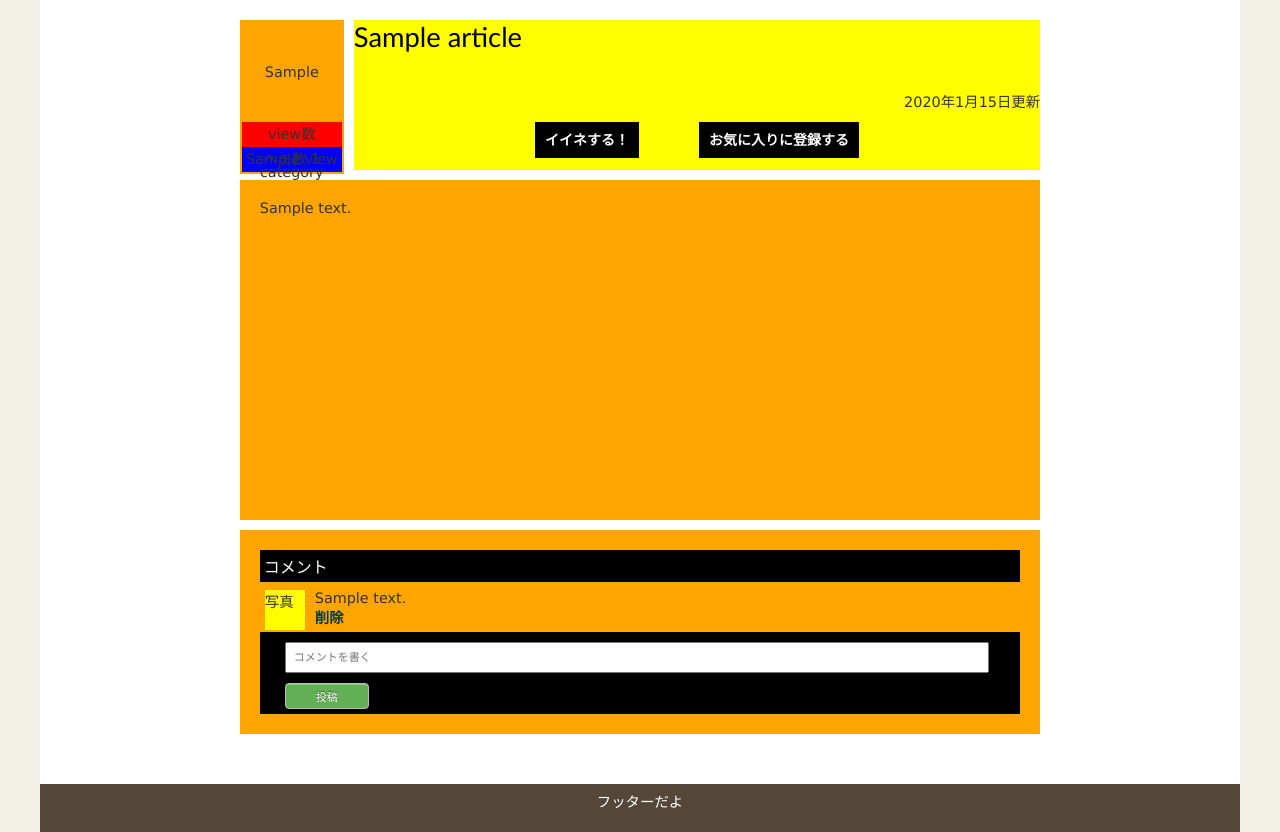
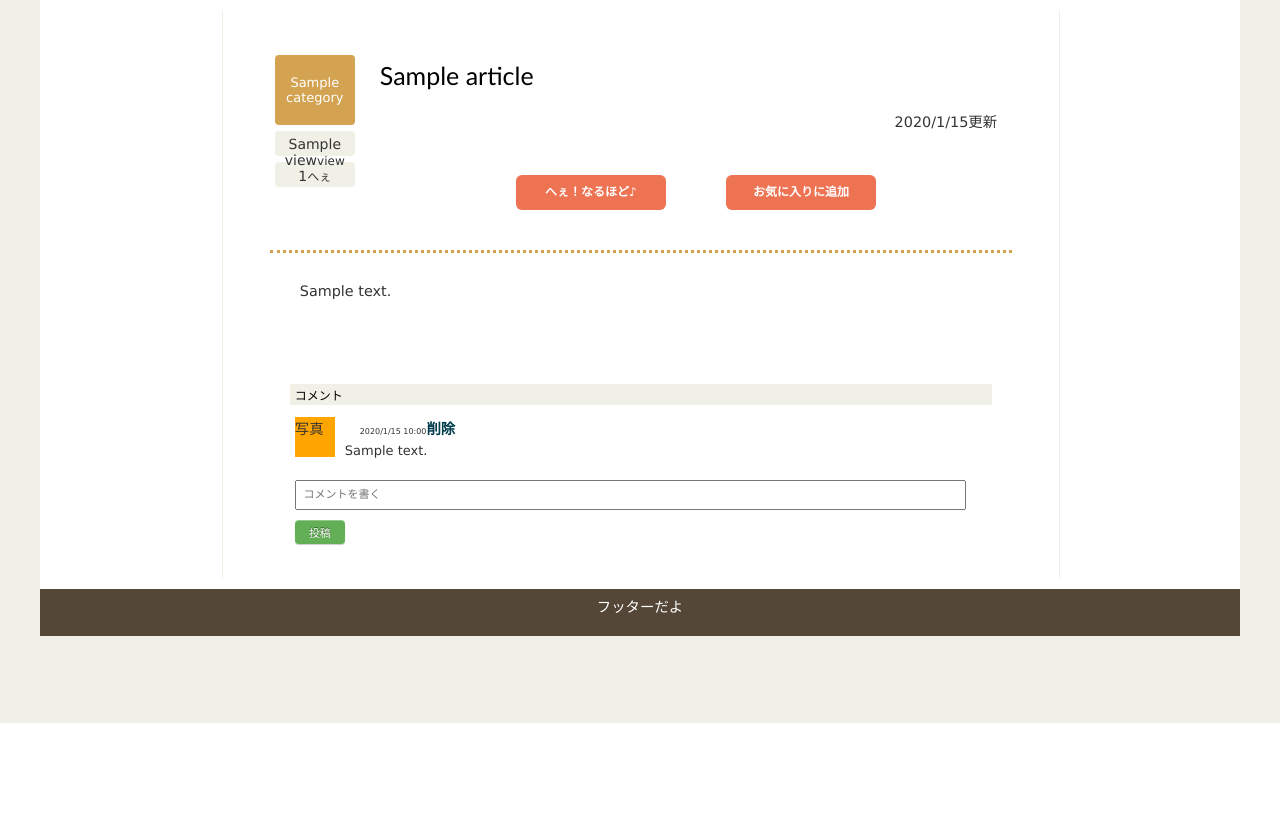
Before and after one commit to nakashi100/zatsugaku_platform, a CakePHP app: the page made by app/View/Articles/detail.ctp in a window 1280 px wide. Shown: the part 77-909 px from the top of the page. After the commit the page ends 800 px from the top, so only its background shows below. Run offline with PHP 8.4 and a stand-in for CakePHP, Linux system fonts and the light colour scheme; the template is opened without the code that fills it: most values are stand-ins (such as "Sample title", 1, 10 or a date in 2020); form fields are guessed from the names that the template uses; data that the repository does not hold is empty; some libraries are stand-ins or nearby versions.

Commit message:
article-detailにcssをあててデザイン済

```diff
--- a/app/View/Articles/detail.ctp
+++ b/app/View/Articles/detail.ctp
@@ -5,9 +5,11 @@
 <div class="article-detail-title">
 
 	<div class="article-detail-title-left">
-		<p class="article-detail-title-left__category"> <?php echo $article['Category']['category_name']; ?> </p>
-		<p class="article-detail-title-left__views">view数 <?php echo $article['Article']['view']; ?> </p>
-		<p class="article-detail-title-left__likes">へぇ数 <?php echo count($article['Like']); ?></p>
+		<ul>
+			<li><?php echo $article['Category']['category_name']; ?></li>
+			<li><?php echo $article['Article']['view']; ?><span>view</span></li>
+			<li><?php echo count($article['Like']); ?><span>へぇ</span></li>
+		</ul>
 	</div>
 
 	<div class="article-detail-title-right">
@@ -15,7 +17,7 @@
 
 		<div class="article-detail-title-right__author">
 			<p><?php echo $this->Html->Link($article['User']['nickname'], array('controller' =>'Users', 'action' => 'view', $article['Article']['user_id'])); ?></p>
-			<p><?php echo date('Y年n月j日', strtotime($article['Article']['created'])); ?>更新</p>
+			<p><?php echo date('Y/n/j', strtotime($article['Article']['created'])); ?>更新</p>
 		</div>
 
 		<div class="article-detail-title-action">
@@ -24,14 +26,14 @@
 				////////////////  いいねの処理  ////////////////
 					if($like){
 							echo $this->Form->postLink(
-									'イイネを取り消す',
+									'「へぇ！」を取り消す',
 									array('action' => 'resetLike', $article['Article']['id'], $loginUser['id'])
 								);
 					}
 
 					if(!$like){
 							echo $this->Form->postLink(
-									'イイネする！',
+									'へぇ！なるほど♪',
 									array('action' => 'like', $article['Article']['id'], $loginUser['id'])
 								);
 					}
@@ -46,13 +48,13 @@
 
 						if(!$favorite){
 								echo $this->Form->postLink(
-										'お気に入りに登録する',
+										'お気に入りに追加',
 										array('action' => 'favorite', $article['Article']['id'], $loginUser['id'])
 									);
 						}
 				}
 			?>
-		</div>
+		</div> <!-- article-detail-title-action -->
 	</div> <!-- article-detail-title-right -->
 </div> <!-- article-detail-top -->
 
@@ -71,7 +73,7 @@
 
 						echo '<div class="article-detail-comment__cel__right">';
 							echo $this->Html->Link(h($comment['User']['nickname']), array('controller' => 'Users', 'action' => 'view', $comment['Comment']['user_id']));
-							echo '<p>'.h($comment['Comment']['comment']).'</p>';
+							echo '<span>'.date('Y/n/j G:i', strtotime($comment['Comment']['created'])).'</span>';
 
 							if(isset($loginUser) && ($comment['Comment']['user_id'] == $loginUser['id'] || $loginUser['role'] == '2')){
 								echo $this->Form->postLink(
@@ -80,6 +82,7 @@
 									array('confirm' => '本当に削除してよろしいですか？')
 									);
 							}
+							echo '<p>'.h($comment['Comment']['comment']).'</p>';
 						echo '</div>';
 					echo '</div>';
 				}
@@ -94,7 +97,7 @@
 				echo $this->Form->input('comment', array('type' => 'detail', 'placeholder' => 'コメントを書く'));
 				echo $this->Form->input('article_id', array('type' => 'hidden', 'value' => $article_id));
 				echo $this->Form->input('user_id', array('type' => 'hidden', 'value' => $loginUser['id']));
-				echo $this->Form->end('投稿');
+				echo $this->Form->end('投稿', array('class' => 'test'));
 			echo '</div>';
 		}
 	?>
--- a/app/View/Layouts/default.ctp
+++ b/app/View/Layouts/default.ctp
@@ -56,7 +56,7 @@ $cakeVersion = __d('cake_dev', 'CakePHP %s', Configure::version())
 								<ul>
 									<li><?php echo $this->Html->Link('マイページ', array('controller' => 'Users', 'action' => 'view', $loginUser['id'])); ?></li>
 									<li><?php echo $this->Html->Link('雑学を投稿する', array('controller' => 'Articles', 'action' => 'create')); ?></li>
-									<li><?php echo $this->Html->Link('お気に入り雑学', array('controller' => 'Articles', 'action' => 'index', '?' => array('favorites' => $loginUser['id']))); ?></li>
+									<li><?php echo $this->Html->Link('お気に入り雑学', array('controller' => 'Users', 'action' => 'view', $loginUser['id'], 1)); ?></li>
 									<li><?php echo $this->Html->Link('ログアウト', array('controller' => 'Users', 'action' => 'logout')); ?></li>
 								</ul>
 							</li>
--- a/app/webroot/css/cake.generic.css
+++ b/app/webroot/css/cake.generic.css
@@ -103,7 +103,7 @@ p {
 	background: #fff;
 	clear: both;
 	color: #333;
-	padding: 10px 20px 40px 20px;
+	padding: 10px 20px 10px 20px;
 	overflow: auto;
 }
 #footer {
--- a/app/webroot/css/common.css
+++ b/app/webroot/css/common.css
@@ -9,14 +9,16 @@
 
 .mainColumn {
 	float:left;
-	width:69%;
-	padding:10px 1.5%;
+	width:64%;
+	padding:10px 4%;
+	border-left : 1px solid #f1f0e6;
+	border-right : 1px solid #f1f0e6;
 }
 
 .rightColumn {
 	float:left;
 	width:11%;
-	padding:10px 1.5%;
+	padding:0px 1.5%;
 }
 
 /********************************
@@ -389,112 +464,141 @@
 	/*background: green;*/
 }
 
-.article-detail-title-left{
-	height: 150px;
-	width: 100px;
-	text-align: 200px;
-	background: orange;
-	float: left;
-	padding: 2px;
-	margin-right: 10px;
-}
-.article-detail-title-left__category{
-	width: 100px;
-	height: 100px;
-	text-align: center;
-	line-height: 100px;
-	margin-bottom: 0;
+.article-detail-title{
+	margin-top: 20px;
+	margin-bottom: 40px;
+
 }
 
-.article-detail-title-left__views{
-	width: 100px;
-	height: 25px;
-	text-align: center;
-	line-height: 25px;
-	background: red;
-	margin: 0;
+.article-detail-title-left{
+	height: 160px;
+	width: 90px;
+	text-align: 200px;
+	float: left;
+	margin-right: 10px;
+	margin-top: 10px;
 }
 
-.article-detail-title-left__likes{
-	width: 100px;
-	height: 25px;
+.article-detail-title-left ul{
+	margin: 5px;
+}
+
+.article-detail-title-left li{
+	list-style-type: none;
 	text-align: center;
-	line-height: 25px;
+	font-size: 14px;
 	background: blue;
-	margin: 0;
+	padding: 5px;
+	margin: 6px 0;
+	height: 15px;
+	width: 70px;
+	background: #f1f0e6;
+	-webkit-border-radius: 4px;
+	        border-radius: 4px;
+}
+
+.article-detail-title-left li:nth-child(1){
+	display: table-cell;
+	vertical-align: middle;
+	background: black;
+	color: white;
+	height: 60px;
+	width: 70px;
+	margin-left: 15px;
+	font-size: 13px;
+	background: #d3a351;
+	-webkit-border-radius: 4px;
+	        border-radius: 4px;
+}
+
+.article-detail-title-left li span{
+	font-size: 12px;
 }
 
 .article-detail-title-right{
-	background: yellow;
-	height: 150px;
-	margin-bottom: 10px;
+	height: 170px;
 	overflow: hidden;
+	margin-left: 10px;
+	padding-left: 10px;
 }
 
 .article-detail-title-right__title{
+	display: table-cell;
+	vertical-align: middle;
+	margin-right: 10px;
 	margin-bottom: 0px;
 	height: 70px;
 	color: #000;
+	font-size: 25px;
 }
 .article-detail-title-right__author{
 	text-align: right;
 	height: 20px;
+	margin-bottom: 45px;
 }
 
 .article-detail-title-right__author > p {
 	display: inline;
 	margin-left: 15px;
+	margin-right: 15px;
 }
 
 .article-detail-title-action {
 	text-align: center;
-	height: 60px;
-	line-height: 60px;
+	padding-bottom: 0;
 }
 
 .article-detail-title-action > a{
-	display: inline;
+	display: inline-block;
 	background: black;
 	color: white;
 	margin-right: 30px;
 	margin-left: 30px;
-	font-size: 14px;
-	padding: 10px;
+	font-size: 12px;
+	width: 150px;
+	height: 35px;
+	line-height: 35px;
+	text-decoration: none;
+	border-radius: 6px;
+	background: #ed7353;
+}
+
+.article-detail-title-action > a:hover{
+	background: #FF818D;
 }
 
 .article-detail-detail{
 	clear: both;
-	height: 300px;
-	background: orange;
-	padding: 20px;
+	padding: 30px;
+	border-top: 3px dotted #d3a351;
+	margin-bottom: 20px;
 }
 
 .article-detail-comment{
 	margin: 0;
 	height: 100%;
-	background: orange;
 	margin-top: 10px;
 	padding: 20px;
 }
 
 .article-detail-comment__top{
-	color: #FFF;
-	background: #000;
-	font-size: 16px;
-	padding: 4px;
+	color: black;
+	font-size: 12px;
+	padding: 2px 5px;
+	background-color: #f1f0e6;
 }
 
 .article-detail-comment__image{
 	width: 40px;
 	height: 40px;
-	background: yellow;
 	float: left;
 	margin-right: 10px;
+	background: orange;
 }
 
 .article-detail-comment__cel{
 	clear: both;
-	margin: 5px;
+	margin: 12px 5px 12px 5px;
 }
 
 .article-detail-comment__cel__right{
@@ -502,27 +606,44 @@
 }
 
 .article-detail-comment__cel__right p{
+	margin-top: 5px;
 	margin-bottom: 0;
+	font-size: 13px;
+}
+
+.article-detail-comment__cel__right span{
+	margin-left: 15px;
+	font-size: 8px;
+}
+
+.article-detail-comment__cel__right a:nth-child(1){
+	font-size: 13px;
 }
 
 .article-detail-comment__cel__right a:nth-child(4){
 	color: red;
 	font-weight: normal;
-	float: right;
-	text-decoration: underline;
+	font-size: 11px;
+	margin-left: 15px;
 }
 
 .article-detail-comment__add{
-	background: black;
-	padding: 5px 20px 0 20px;
+	padding: 5px 0px 0 0px;
 	font-size: 10px;
 }
 
 .article-detail-comment__add form div{
 	margin-bottom: 0;
-	width: 700px;
+	width: 100%;
 }
 
 .article-detail-comment__add label{
 	display: none;
 }
+
+.article-detail-comment__add form .submit input[type=submit] {
+	width: 50px;
+	text-align: center;
+	padding: 4px 0;
+	border: none;
+}
```
Also changed, not shown: other parts of app/webroot/css/common.css (+76 -3 lines), app/Controller/UsersController.php (+18 -9 lines), app/Model/Favorite.php (added, +12 -0 lines), app/View/Users/view.ctp (+10 -7 lines).
